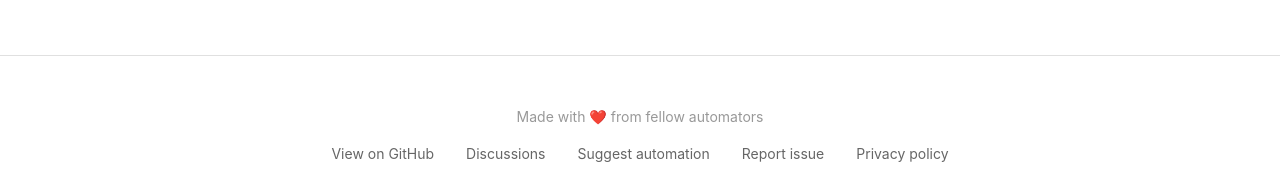
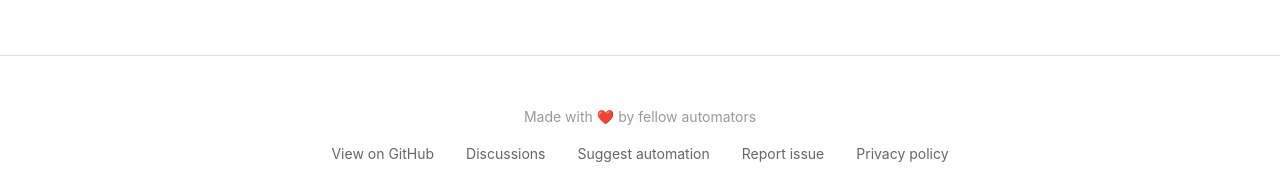
Before and after one commit to madskristensen/HomeAutomationCookbook, a Jekyll site: the page built from docs/index.md, in a window 1280 px wide and 900 px high, scrolled down 3129 px. Shown: the part 702-897 px from the top of the window. Built offline with Jekyll 4.4.1, drawn with Linux system fonts in a browser that asks for light colours.

Commit message:
Update footer copyright text for clarity
- ✏️ Changed "Made with ❤️ from fellow automators" to "Made with ❤️ by fellow automators" in the footer.

```diff
--- a/docs/_layouts/default.html
+++ b/docs/_layouts/default.html
@@ -30,7 +30,7 @@
 
   <footer class="site-footer">
     <div class="container">
-      <p class="footer-copyright">Made with ❤️ from fellow automators</p>
+      <p class="footer-copyright">Made with ❤️ by fellow automators</p>
       <nav class="footer-links" aria-label="Footer navigation">
         <a href="https://github.com/{{ site.repository }}">View on GitHub</a>
         <a href="https://github.com/{{ site.repository }}/discussions">Discussions</a>
```
